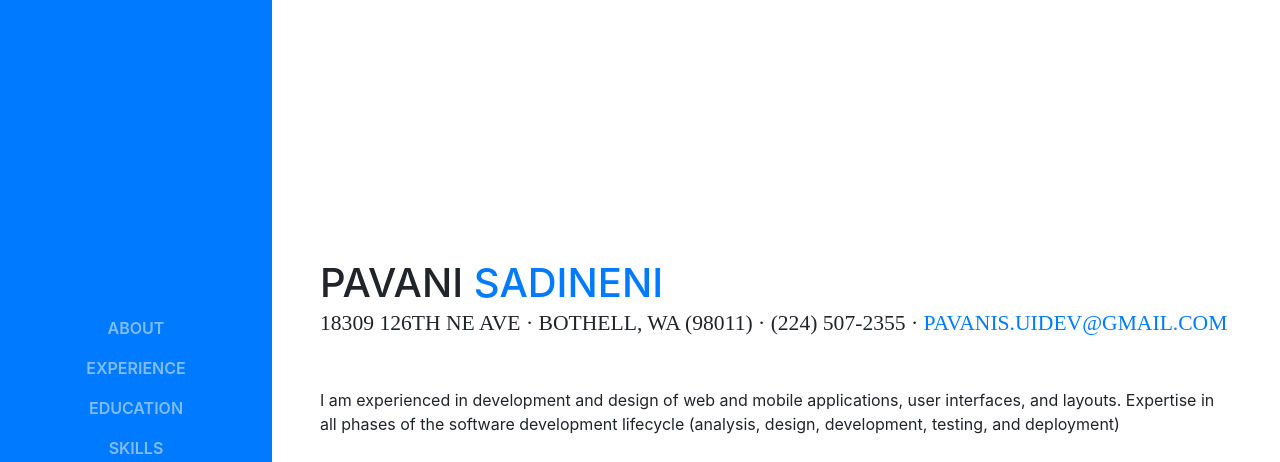
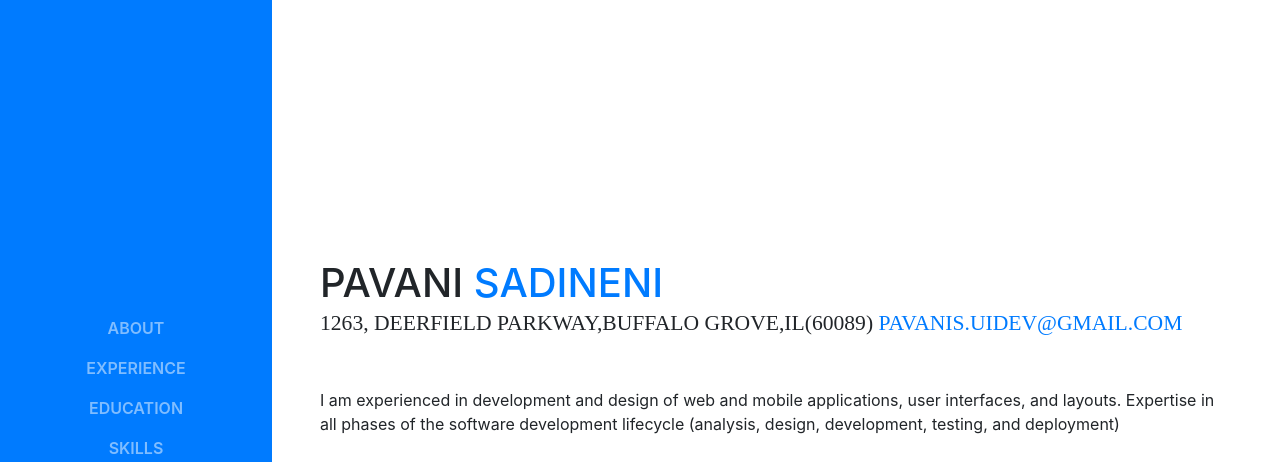
Before and after one commit to pavanisadineni/pavani-sadineni.github.io, a website with bundled scripts: page index.html in a window 1280 px wide. Shown: the top 462 px of the page. Built offline with nearby package versions, Linux system fonts and the light colour scheme; a web font is replaced by a local one.

Commit message:
Changes in HTML

```diff
--- a/index.html
+++ b/index.html
@@ -66,7 +66,7 @@
           <h1 class="mb-0">Pavani
             <span class="text-primary">Sadineni</span>
           </h1>
-          <div class="subheading mb-5">18309 126th NE Ave · Bothell, WA (98011) · (224) 507-2355 ·
+          <div class="subheading mb-5">1263, Deerfield Parkway,Buffalo Grove,IL(60089)
             <a href="mailto:name@email.com">pavanis.uidev@gmail.com</a>
           </div>
           <p class="mb-5">I am experienced in development and design of web and mobile applications, user interfaces, and layouts. Expertise in all phases of the software development lifecycle (analysis, design, development, testing, and deployment)</p>
```
